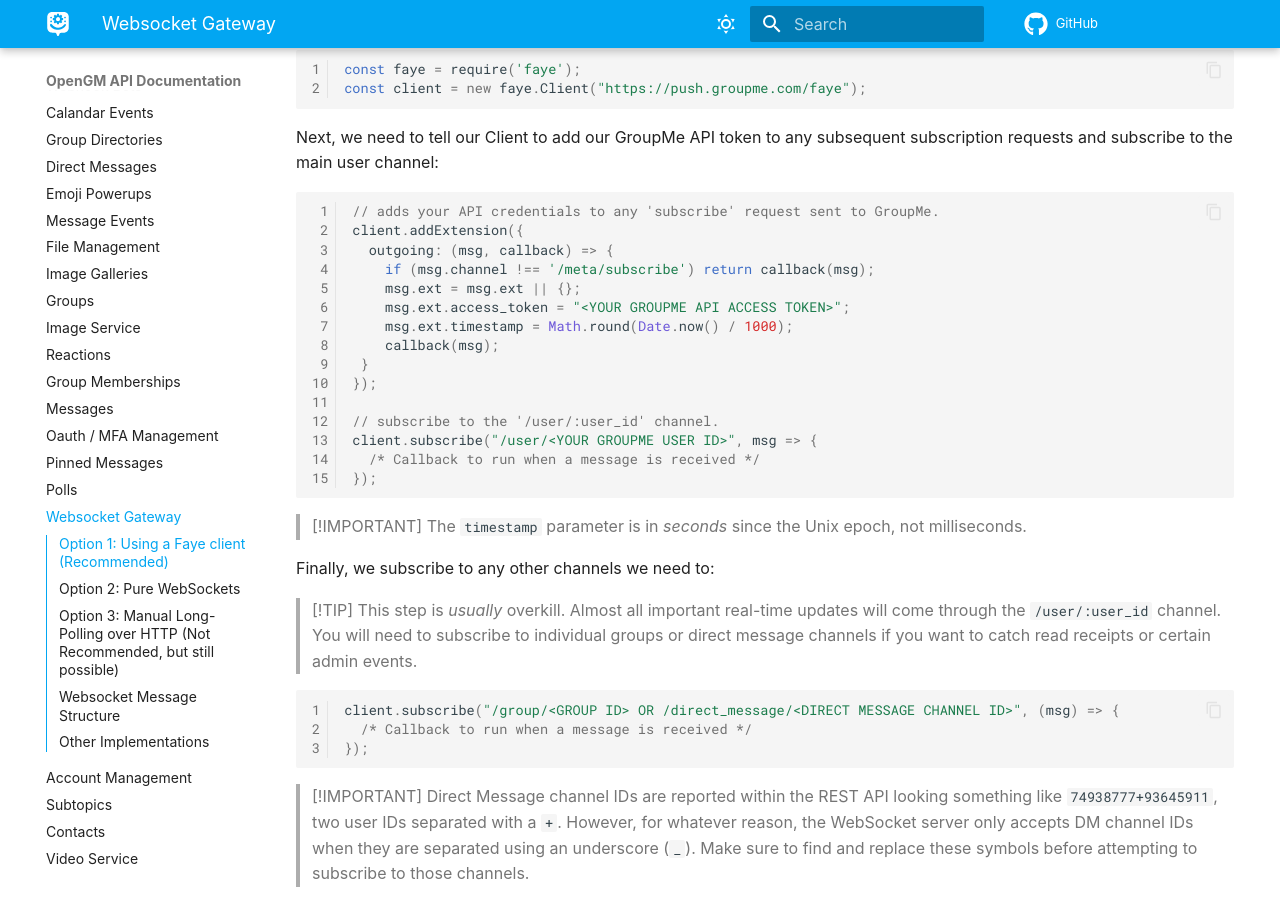
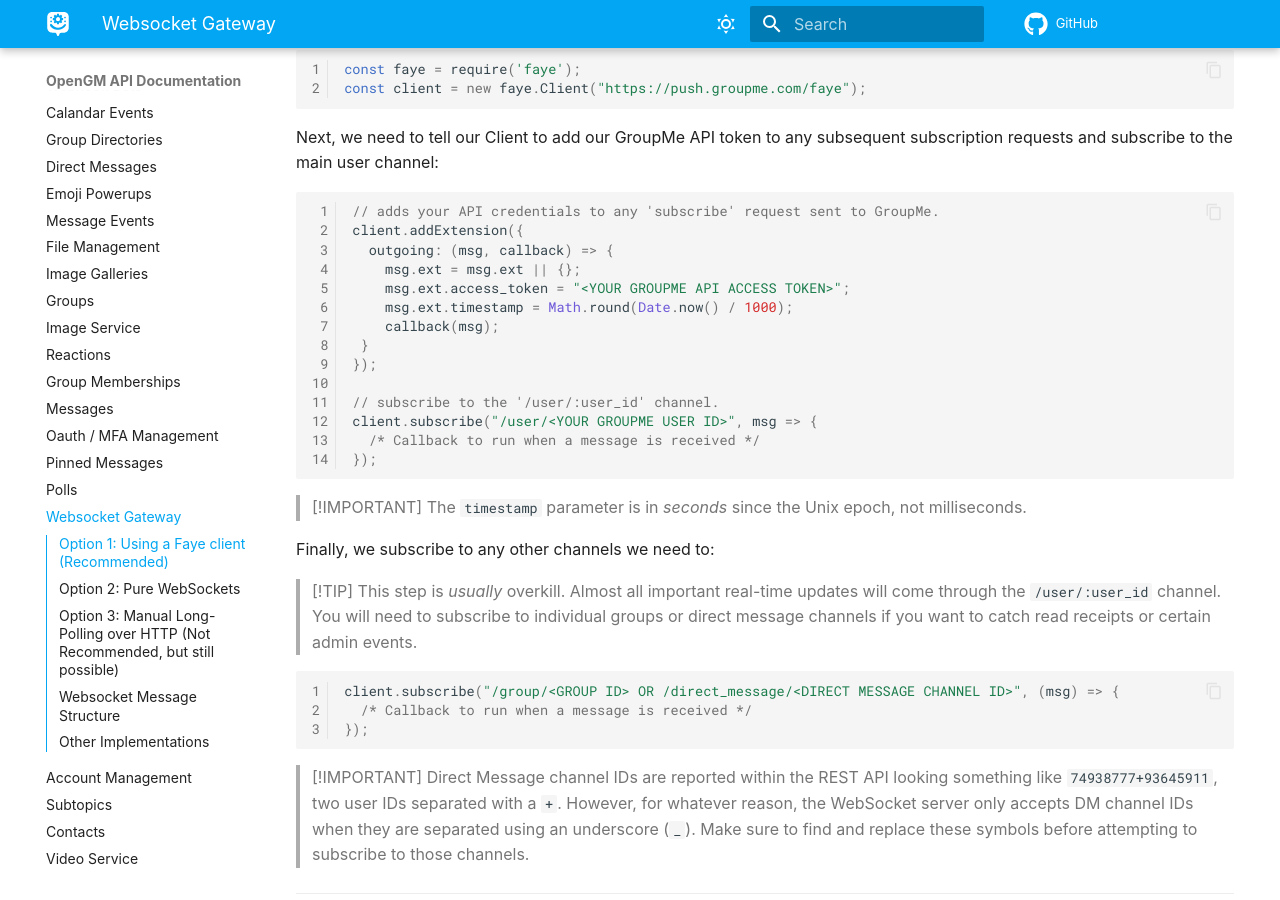
Before and after one commit to groupme-js/GroupMeCommunityDocs, an MkDocs documentation site: the page built from docs/push.md, in a window 1280 px wide and 900 px high, scrolled down 794 px. Built offline with MkDocs 1.6.1 and Material for MkDocs 9.7.7, drawn with Linux system fonts in a browser that asks for light colours; some web fonts are replaced; comment, search, counter and statistics services are not loaded.

Commit message:
Fix JS example to add API tokens to all outgoing pubs

```diff
--- a/docs/push.md
+++ b/docs/push.md
@@ -37,7 +37,6 @@ Next, we need to tell our Client to add our GroupMe API token to any subsequent
 // adds your API credentials to any 'subscribe' request sent to GroupMe.
 client.addExtension({
   outgoing: (msg, callback) => {
-    if (msg.channel !== '/meta/subscribe') return callback(msg);
     msg.ext = msg.ext || {};
     msg.ext.access_token = "<YOUR GROUPME API ACCESS TOKEN>";
     msg.ext.timestamp = Math.round(Date.now() / 1000);
```
